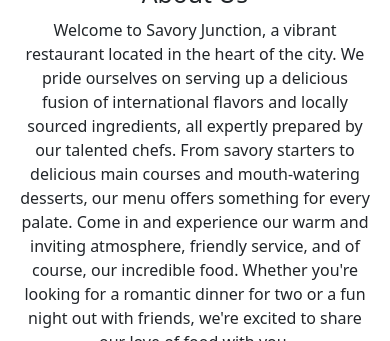
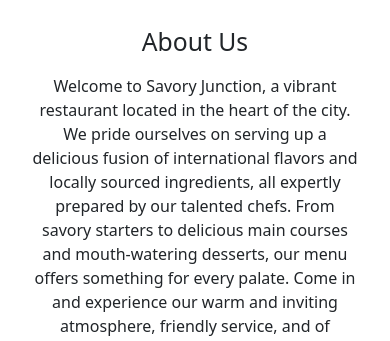
Before and after one commit to rinalds98/Savory-Junction, a Django app: page / in a window 390 px wide. Shown: the part 370-711 px from the top of the page. Run offline with Django 3.2, Linux system fonts and the light colour scheme; data that the repository does not hold is empty; some libraries are stand-ins or nearby versions.

Commit message:
Restructure about us section in index.html

```diff
--- a/templates/index.html
+++ b/templates/index.html
@@ -8,9 +8,10 @@
   </div>
   <h1 class="text-center text-white front-text">Welcome to Savory Junction</h1>
 </div>
-
-<div class="about-us-wrapper">
+<div class="container-fluid text-center mt-5">
   <h2 class="text-center">About Us</h2>
+  <div class="row justify-content-around">
+    <div class="col-sm-12 col-md-6 col-lg-4">
       <p class="text-center about-us">
         Welcome to Savory Junction, a vibrant restaurant located in the heart of the city.
         We pride ourselves on serving up a delicious fusion of international flavors and locally sourced ingredients,
@@ -21,13 +22,20 @@
       </p>
     </div>
 
-<div class="menu-wrapper">
-  <h2 class="text-center" id="menu">This is our menu</h2>
-  <img class="img" id="food-menu" src="https://res.cloudinary.com/dgd9rq3qb/image/upload/v1680380820/menu_ocoax2.jpg">
-
-  <div class="row">
-
-    <div class="text-center col-md-6 menu-text">
+    <div class="col-sm-12 col-md-6 col-lg-8">
+      <img class="img" id="food-menu"
+        src="https://res.cloudinary.com/dgd9rq3qb/image/upload/v1680380820/menu_ocoax2.jpg">
+    </div>
+  </div>
+</div>
+<div class="container-fluid text-center mt-5">
+  <h2 class="text-center">The Passion We Have</h2>
+  <div class="row justify-content-around">
+    <div class="col-sm-12 col-md-6 col-lg-8">
+      <img class="img" id="food-menu"
+        src="https://res.cloudinary.com/dgd9rq3qb/image/upload/v1680383637/food_h7llzy.jpg">
+    </div>
+    <div class="col-sm-12 col-md-6 col-lg-4">
       <p>
         At Savory Junction, we pride ourselves on serving up delicious
         and authentic cuisine from around the world. Our menu features
@@ -43,12 +51,10 @@
         We're sure you'll love our menu as much as we do!
       </p>
     </div>
-    <div class="col-md-6">
-      <img class="img" id="food-menu"
-        src="https://res.cloudinary.com/dgd9rq3qb/image/upload/v1680383637/food_h7llzy.jpg">
+
   </div>
 </div>
-</div>
+
 <div class="container-fluid mt-4">
   <h3 class="text-center text-uppercase">What our customers say about us</h3>
   <div class="row">
```
Lines whose indentation alone changed are shown as unchanged.
